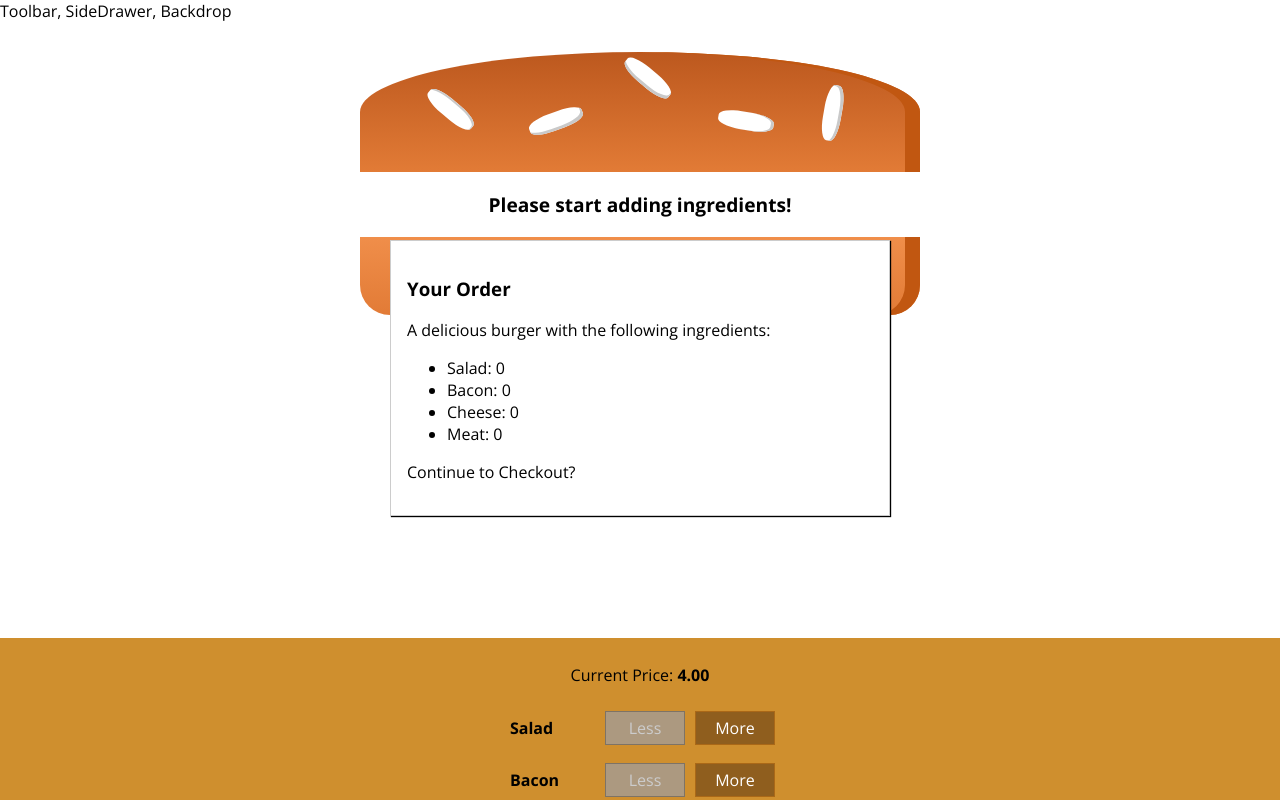
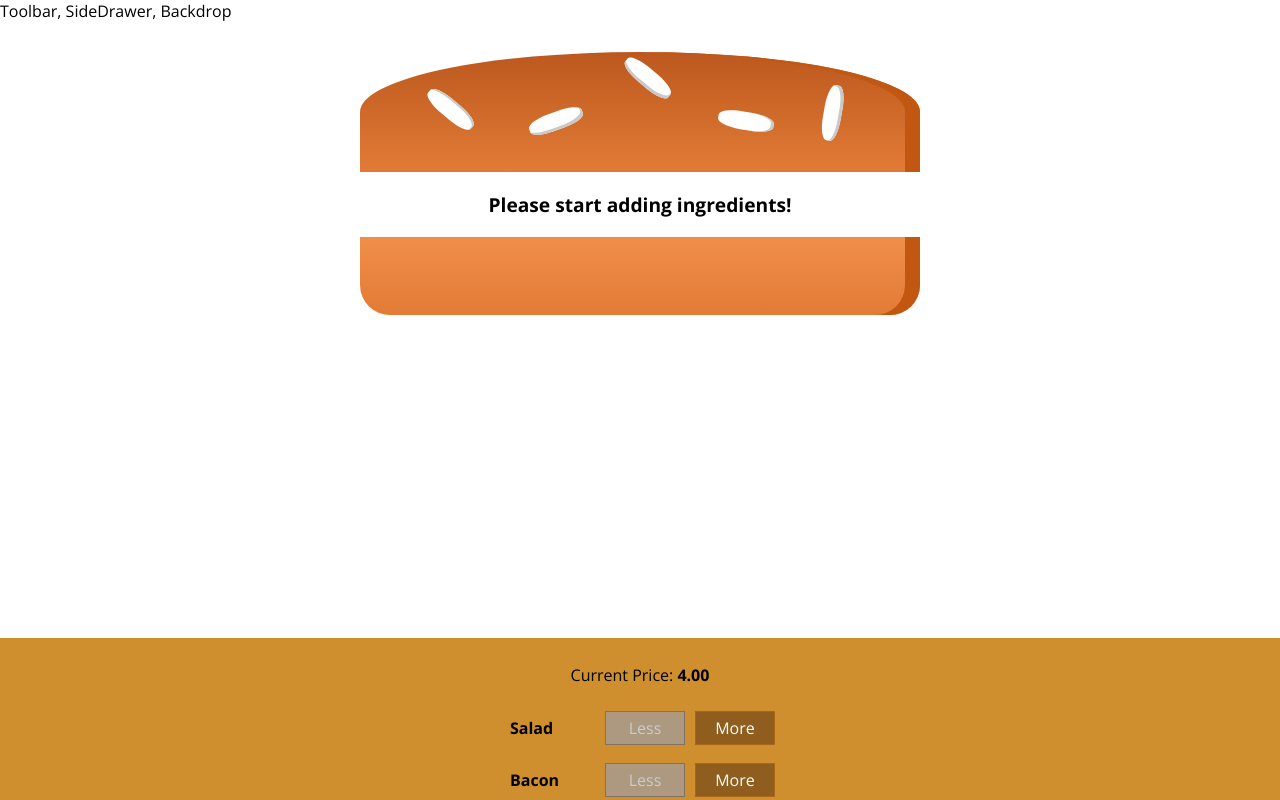
Before and after one commit to alexticovschi/burger-builder-app, a React app: page / in a window 1280 px wide. Shown: the top 800 px of the page. Built offline with nearby package versions, Linux system fonts and the light colour scheme.

Commit message:
showing and hiding the modal

```diff
--- a/src/components/Burger/BuildControls/BuildControls.js
+++ b/src/components/Burger/BuildControls/BuildControls.js
@@ -26,7 +26,8 @@
         ))}
         <button
             className={classes.OrderButton}
-            disabled={!props.purchasable}>ORDER NOW</button>
+            disabled={!props.purchasable}
+            onClick={props.ordered}>ORDER NOW</button>
     </div>
 );
 
--- a/src/components/UI/Modal/Modal.js
+++ b/src/components/UI/Modal/Modal.js
@@ -3,7 +3,13 @@
 import classes from './Modal.css';
 
 const modal = (props) => (
-    <div className={classes.Modal}>
+    <div
+        className={classes.Modal}
+        style={{
+            transform: props.show ? 'translateY(0)' : 'translateY(-100vh)',
+            opacity: props.show ? '1' : '0'
+        }}
+        >
         {props.children}
     </div>
 )
--- a/src/containers/BurgerBuilder/BurgerBuilder.js
+++ b/src/containers/BurgerBuilder/BurgerBuilder.js
@@ -22,9 +22,13 @@
             meat: 0
         },
         totalPrice: 4,
-        purchasable: false
+        purchasable: false,
+        purchasing: false
     }
 
+    purchaseHandler = () => {
+        this.setState({ purchasing: true })
+    }
     updatePurchaseState = (ingredients) => {
         // convert ingredients obj into array, map over it and return the sum of ingredients
         const sum = Object.keys(ingredients)
@@ -97,7 +101,7 @@
 
         return (
             <Fragment>
-                <Modal>
+                <Modal show={this.state.purchasing}>
                     <OrderSummary ingredients={this.state.ingredients}/>
                 </Modal>
                 <Burger ingredients={this.state.ingredients}/>
@@ -106,6 +110,7 @@
                     ingredientRemoved={this.removeIngredientHandler}
                     disabled={disabledInfo}
                     purchasable={this.state.purchasable}
+                    ordered={this.purchaseHandler}
                     price={this.state.totalPrice}
                 />
             </Fragment>
```
